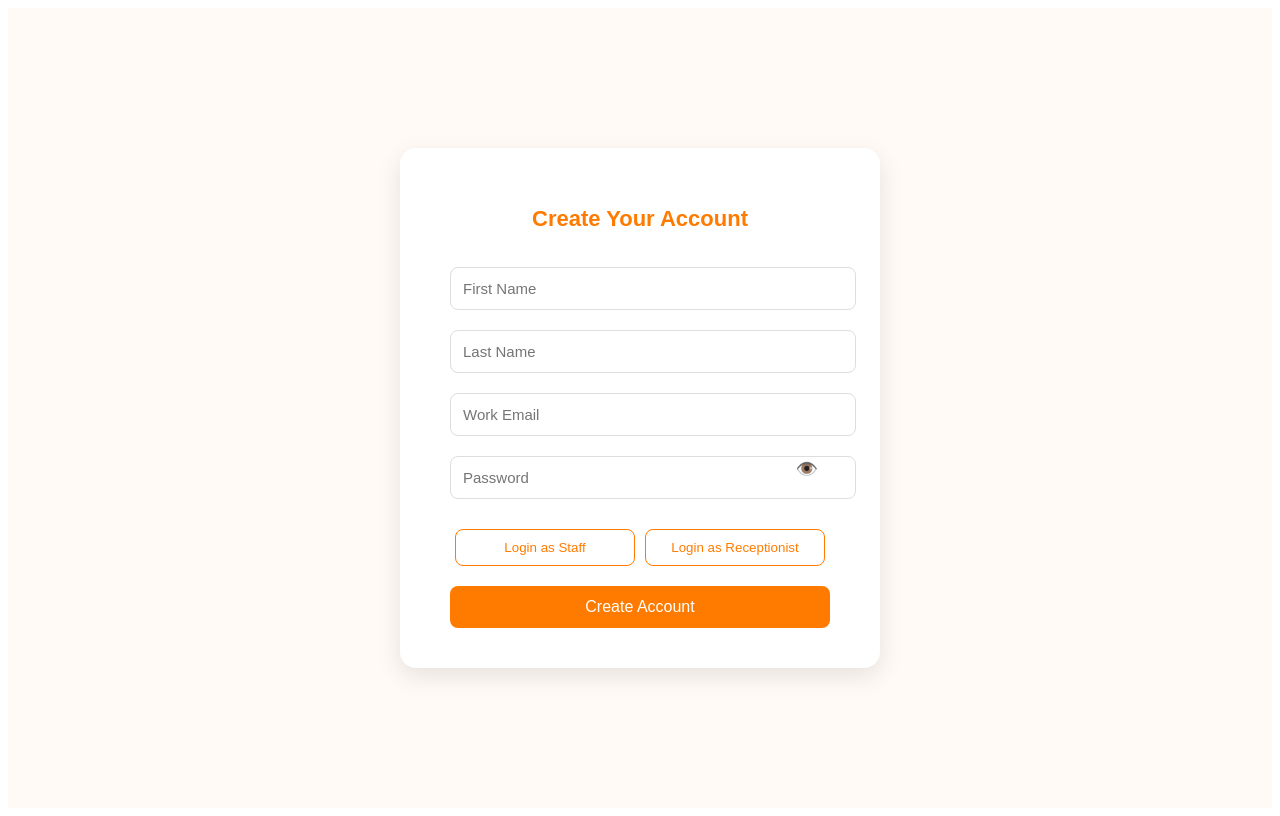
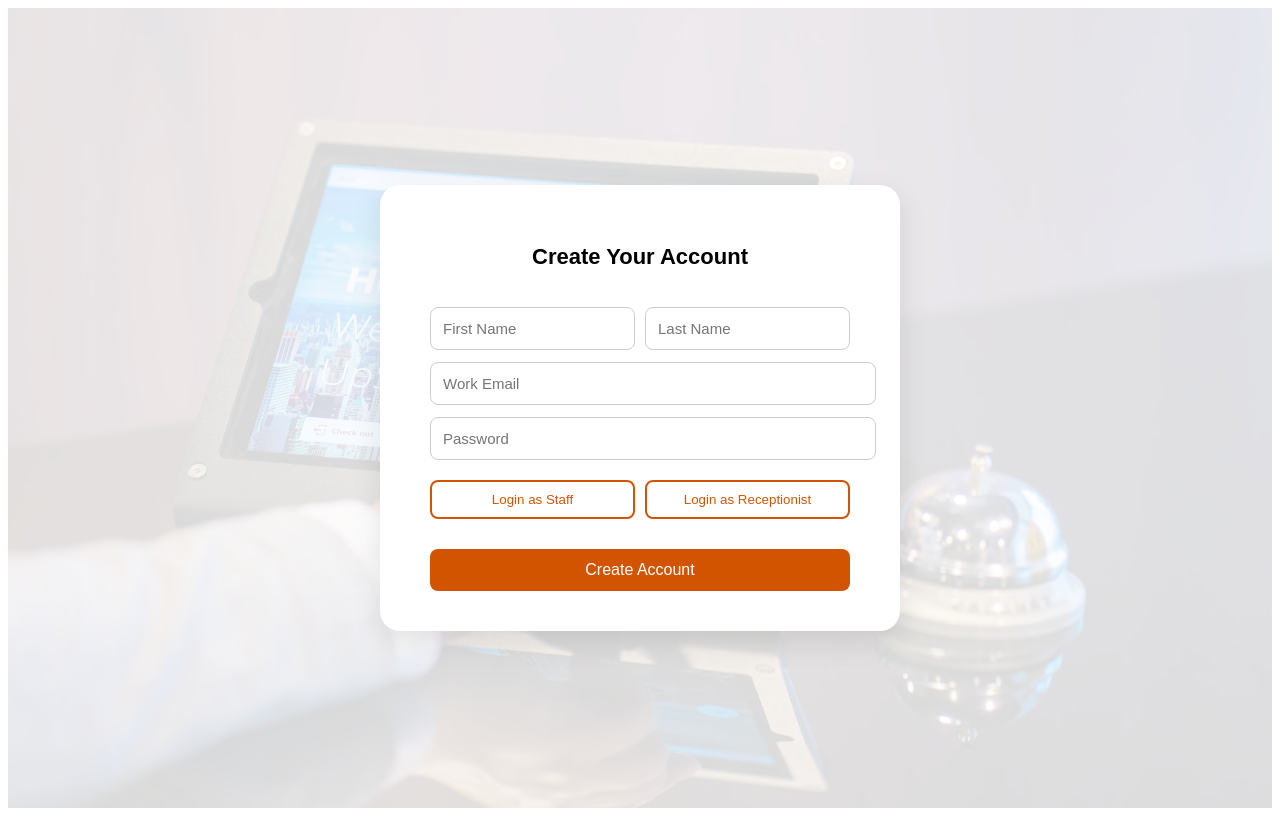
Before and after one commit to SujalGajera/Code-Cuisines, a React (Create React App) app: page / in a window 1280 px wide. Built offline with nearby package versions, Linux system fonts and the light colour scheme.

Commit message:
Update the colour correction.

```diff
--- a/src/SignUp.css
+++ b/src/SignUp.css
@@ -1,125 +1,121 @@
-/* Overall container */
 .signup-container {
   display: flex;
   justify-content: center;
   align-items: center;
-  height: 100vh;
-  background-color: #fffaf5; /* soft white-orange background */
-  font-family: "Poppins", sans-serif;
+  min-height: 100vh;
+  background-size: cover;
+  background-position: center;
+  position: relative;
+  font-family: 'Poppins', sans-serif;
 }
 
-/* Form box */
+.signup-container::before {
+  content: "";
+  position: absolute;
+  inset: 0;
+  background-color: rgba(255, 255, 255, 0.85); /* softened overlay for readability */
+  z-index: 1;
+}
+
 .signup-box {
-  background-color: white;
+  position: relative;
+  z-index: 2;
+  background-color: #ffffff;
   padding: 40px 50px;
-  border-radius: 16px;
-  box-shadow: 0 8px 25px rgba(0, 0, 0, 0.1);
+  border-radius: 20px;
+  box-shadow: 0 10px 30px rgba(0, 0, 0, 0.1);
+  width: 420px;
   text-align: center;
-  width: 380px;
 }
 
 .signup-box h2 {
-  color: #ff7b00;
+  color: #a94coa;
+  font-size: 22px;
   margin-bottom: 25px;
-  font-size: 22px;
 }
 
-/* Inputs */
+/* First & Last Name side-by-side */
+.row-inputs {
+  display: flex;
+  gap: 10px;
+}
+
+.row-inputs input {
+  flex: 1;
+}
+
+/* General Inputs */
 .signup-box input {
   width: 100%;
   padding: 12px;
-  margin: 10px 0;
-  border: 1px solid #ddd;
+  margin-top: 12px;
+  border: 1px solid #ccc;
   border-radius: 8px;
-  outline: none;
   font-size: 15px;
+  transition: border-color 0.2s ease;
 }
 
 .signup-box input:focus {
-  border-color: #ff7b00;
-  box-shadow: 0 0 5px rgba(255, 123, 0, 0.3);
-}
-
-/* Password box */
-.password-box {
-  position: relative;
-}
-
-.toggle-password {
-  position: absolute;
-  right: 12px;
-  top: 12px;
-  cursor: pointer;
-  font-size: 18px;
+  border-color: #a84e12;
+  outline: none;
+  box-shadow: 0 0 0 3px rgba(211, 84, 0, 0.1);
 }
 
 /* Role buttons */
 .role-section {
   display: flex;
-  justify-content: space-between;
+  justify-content: center;
+  gap: 10px;
   margin: 20px 0;
 }
 
 .role-btn {
   flex: 1;
-  margin: 0 5px;
-  padding: 10px;
-  border: 1px solid #ff7b00;
+  padding: 10px 15px;
+  border: 2px solid #d35400;
   background-color: white;
-  color: #ff7b00;
+  color: #d35400;
   border-radius: 8px;
   cursor: pointer;
+  font-weight: 500;
   transition: all 0.3s ease;
 }
 
 .role-btn.active,
 .role-btn:hover {
-  background-color: #ff7b00;
+  background-color: #d35400;
   color: white;
 }
 
 /* Submit button */
 .submit-btn {
-  width: 100%;
-  background-color: #ff7b00;
+  background-color: #d35400;
   color: white;
   border: none;
+  width: 100%;
   padding: 12px;
+  margin-top: 10px;
   border-radius: 8px;
   font-size: 16px;
   cursor: pointer;
-  transition: 0.3s;
+  transition: background-color 0.2s ease;
 }
 
 .submit-btn:hover {
-  background-color: #e46d00;
+  background-color: #bf360c;
 }
 
-/* ✅ Success Message */
+/* Feedback messages */
 .success-message {
-  margin-top: 20px;
   color: #28a745;
   font-weight: 600;
-  font-size: 15px;
-  animation: fadeIn 0.3s ease-in-out;
+  margin-top: 15px;
+  font-size: 14px;
 }
 
-/* 🔴 Error message for email */
 .error-text {
   color: #d93025;
   font-size: 13px;
   text-align: left;
-  margin-top: -5px;
-  margin-bottom: 10px;
+  margin-top: 4px;
 }
-
-@keyframes fadeIn {
-  from {
-    opacity: 0;
-    transform: translateY(-10px);
-  }
-  to {
-    opacity: 1;
-    transform: translateY(0);
-  }
-}
--- a/src/SignUp.js
+++ b/src/SignUp.js
@@ -1,16 +1,13 @@
 import React, { useState } from "react";
 import "./SignUp.css";
+import background from "./assets/medicalert-uk-9OnppW9mlCY-unsplash.jpg"; // Ensure the image path is correct
 
 const SignUp = () => {
-  const [passwordVisible, setPasswordVisible] = useState(false);
   const [role, setRole] = useState("");
   const [email, setEmail] = useState("");
   const [emailError, setEmailError] = useState("");
   const [isSubmitted, setIsSubmitted] = useState(false);
 
-  const togglePassword = () => setPasswordVisible(!passwordVisible);
-
-  // Enhanced validation function
   const validateEmail = (value) => {
     const generalEmailRegex = /^[^\s@]+@[^\s@]+\.[^\s@]+$/;
     const validDomains = ["gmail.com", "outlook.com", "hotmail.com", "yahoo.com"];
@@ -30,10 +27,7 @@ const SignUp = () => {
       setEmailError("⚠️ Please enter a valid email format");
     } else {
       const domain = value.split("@")[1]?.toLowerCase();
-      if (
-        domain &&
-        !["gmail.com", "outlook.com", "hotmail.com", "yahoo.com"].includes(domain)
-      ) {
+      if (!["gmail.com", "outlook.com", "hotmail.com", "yahoo.com"].includes(domain)) {
         setEmailError("⚠️ Only valid email domains are accepted (e.g., Gmail)");
       } else {
         setEmailError("");
@@ -43,7 +37,6 @@ const SignUp = () => {
 
   const handleSubmit = (e) => {
     e.preventDefault();
-
     if (!validateEmail(email)) {
       setEmailError("⚠️ Please use a valid email domain (e.g., @gmail.com)");
       return;
@@ -54,13 +47,14 @@ const SignUp = () => {
   };
 
   return (
-    <div className="signup-container">
+    <div className="signup-container" style={{ backgroundImage: `url(${background})` }}>
       <div className="signup-box">
         <h2>Create Your Account</h2>
-
         <form onSubmit={handleSubmit}>
+          <div className="row-inputs">
             <input type="text" placeholder="First Name" required />
             <input type="text" placeholder="Last Name" required />
+          </div>
           <input
             type="email"
             placeholder="Work Email"
@@ -70,16 +64,11 @@ const SignUp = () => {
           />
           {emailError && <p className="error-text">{emailError}</p>}
 
-          <div className="password-box">
           <input
-              type={passwordVisible ? "text" : "password"}
+            type="password"
             placeholder="Password"
             required
           />
-            <span className="toggle-password" onClick={togglePassword}>
-              {passwordVisible ? "🙈" : "👁️"}
-            </span>
-          </div>
 
           <div className="role-section">
             <button
@@ -89,7 +78,6 @@ const SignUp = () => {
             >
               Login as Staff
             </button>
-
             <button
               type="button"
               className={`role-btn ${role === "receptionist" ? "active" : ""}`}
```
Also changed, not shown: src/assets/medicalert-uk-9OnppW9mlCY-unsplash.jpg (added). Lines whose indentation alone changed are shown as unchanged.
